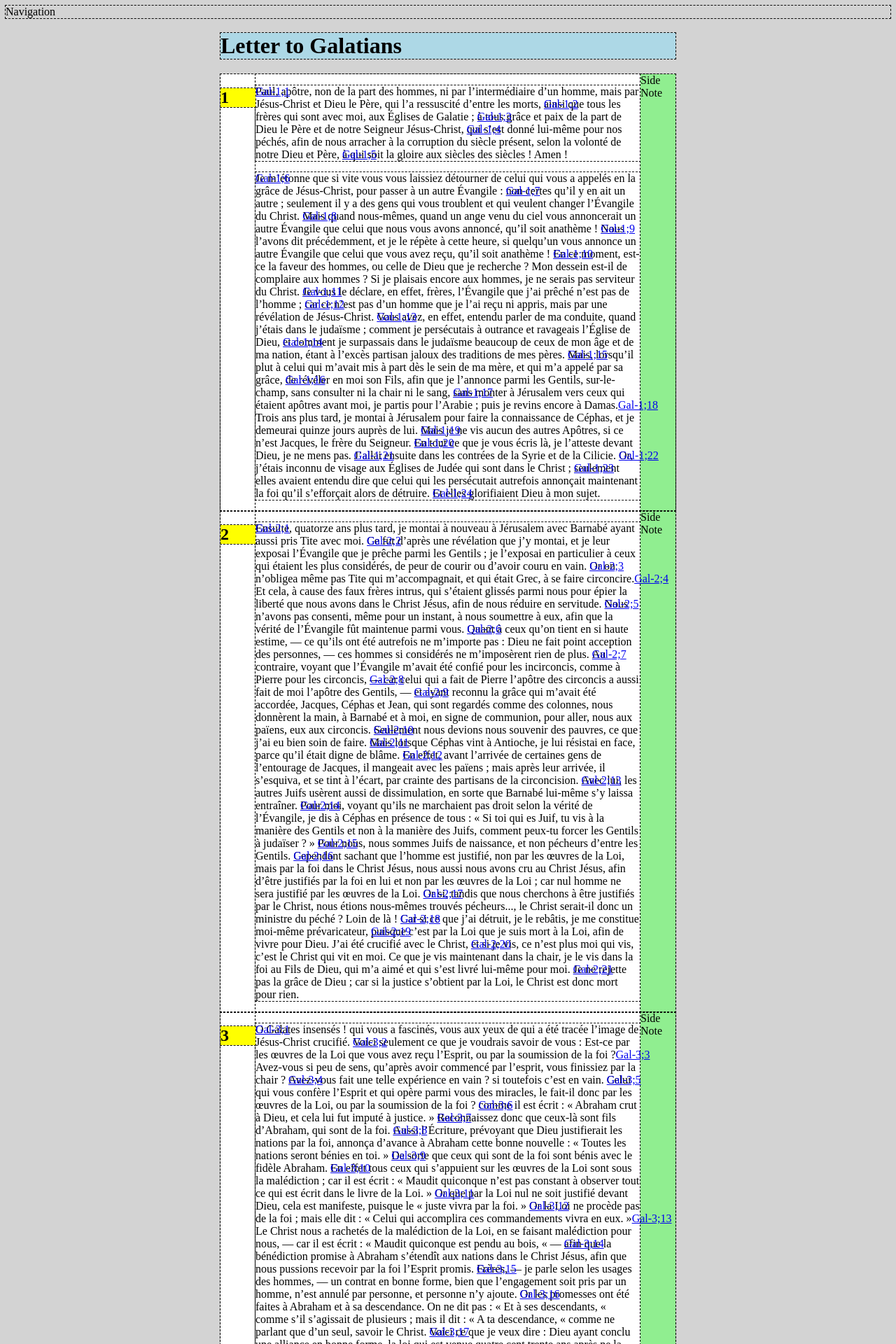
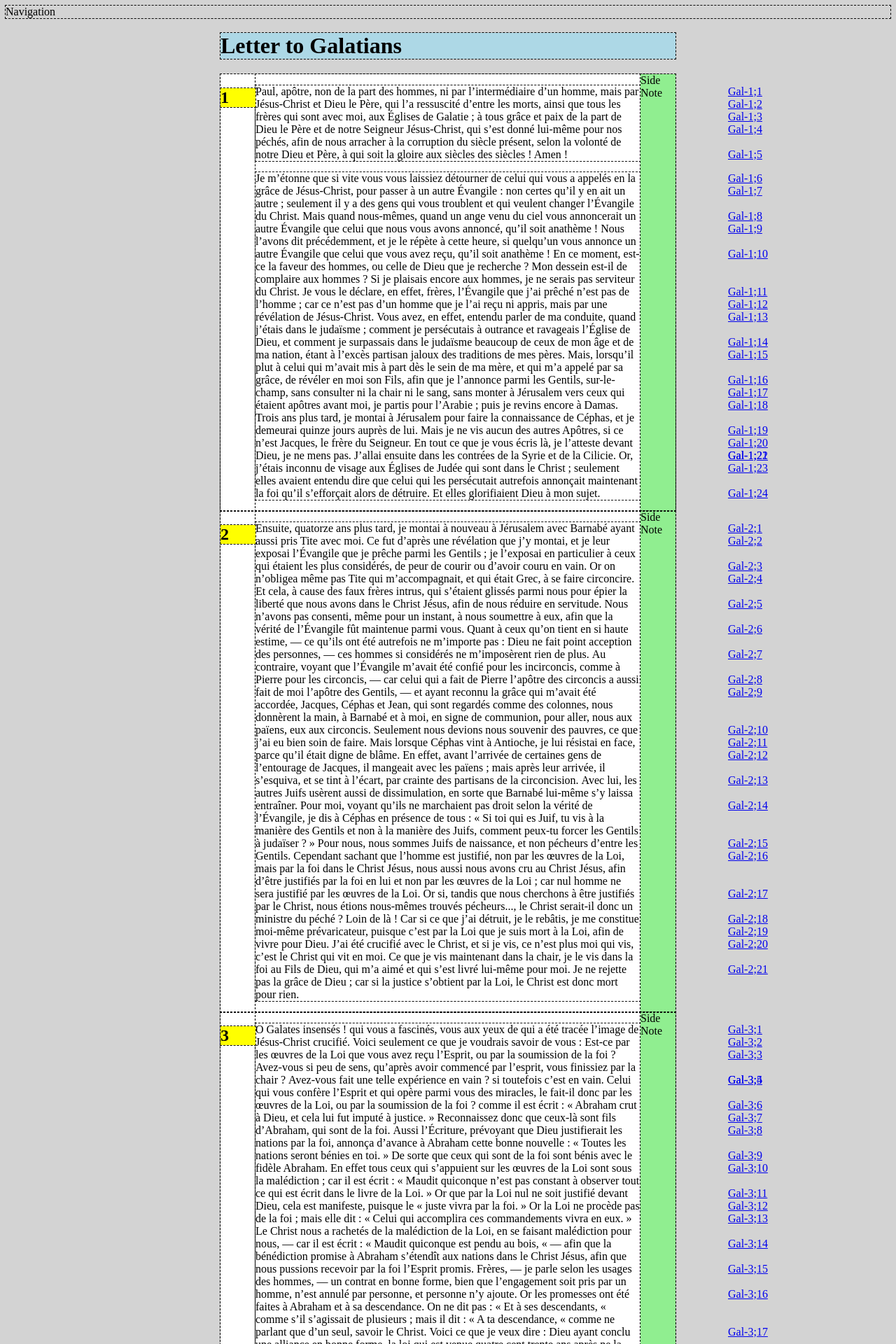
Before and after one commit to dreanod/dreanod.github.io, a Jekyll site: the page built from galatian2.html, in a window 1280 px wide. Shown: the top 1920 px of the page at 70% size. Built offline with Jekyll 4.4.1, drawn with Linux system fonts in a browser that asks for light colours.

Commit message:
Update galatian2.html

```diff
--- a/galatian2.html
+++ b/galatian2.html
@@ -236,7 +236,7 @@ text:
 
     .verse-ref {
       position: absolute;
-      left: 50vw + 400px;
+      left:calc(50vw + 400px);
     }
   </style>
 </head>
```
